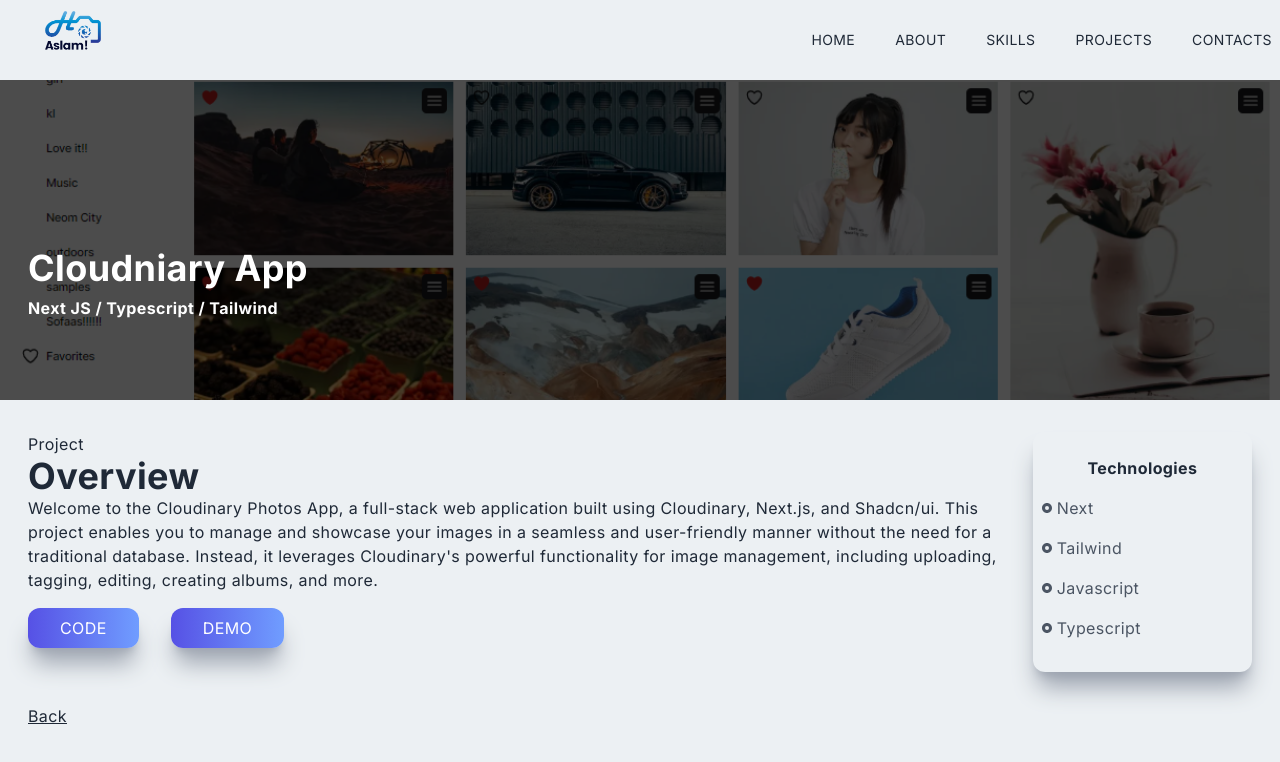
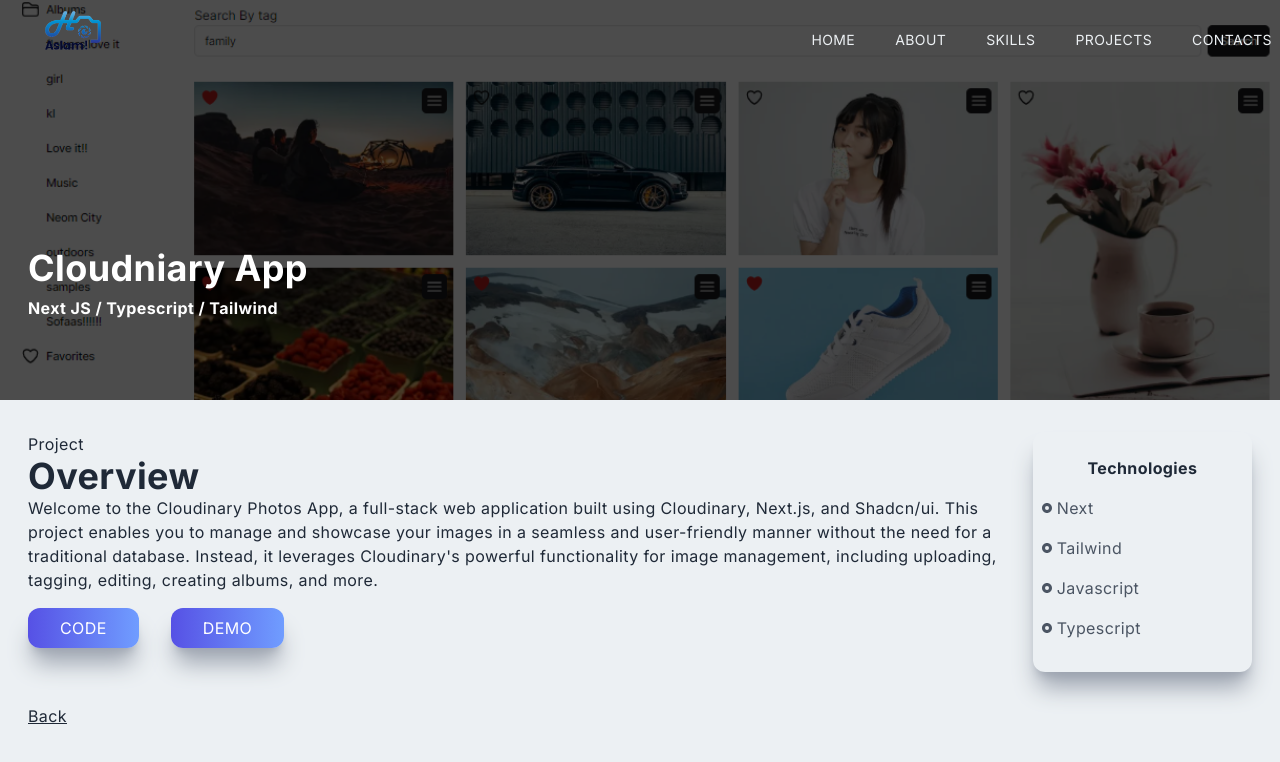
Before and after one commit to Hammad-Aslam/portfolio-app-nextjs, a Next.js app: page /cloudinary in a window 1280 px wide. Shown: the top 762 px of the page. Built offline with nearby package versions, Linux system fonts and the light colour scheme.

Commit message:
Remove more erros

```diff
--- a/components/Main.tsx
+++ b/components/Main.tsx
@@ -10,10 +10,10 @@
       <div className="max-w-[1240px] w-full h-full mx-auto p-2 flex justify-center items-center">
         <div>
           <p className="uppercase text-sm tracking-widest text-gray-600">
-            LET&#39;S BUILD SOMETHING TOGETHER
+            LET's BUILD SOMETHING TOGETHER
           </p>
           <h1 className="py-4 text-gray-700">
-            Hi, I&#39;m <span className="text-[#5651e5]"> Hammad Aslam</span>
+            I,m <span className="text-[#5651e5]"> Hammad Aslam</span>
           </h1>
           <h1 className="py-2 text-gray-700">Modern Web and App Developer</h1>
           <p className="py-4 text-gray-600 sm:max-w-[70%] m-auto">
--- a/components/NavBar.tsx
+++ b/components/NavBar.tsx
@@ -18,10 +18,8 @@
 
   useEffect(() => {
     if (
-      (router as any).asPath === "/property" ||
-      // router.asPath === '/crypto' ||
-      (router as any).asPath === "/netflix"
-      // router.asPath === '/twitch'
+      (router as any).asPath === "/car" ||
+      (router as any).asPath === "/cloudinary"
     ) {
       setNavBg("transparent");
       setLinkColor("#ecf0f3");
--- a/src/app/page.tsx
+++ b/src/app/page.tsx
@@ -9,7 +9,6 @@
 export default function Home() {
   return (
     <>
-      {/* <NavBar /> */}
       <Main />
       <About />
       <Skills />
```
